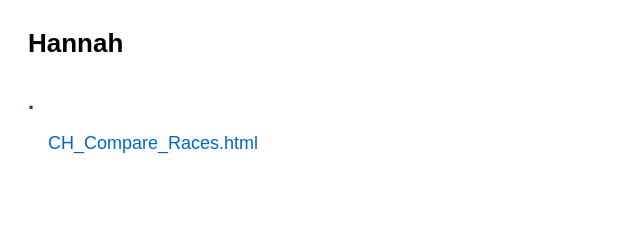
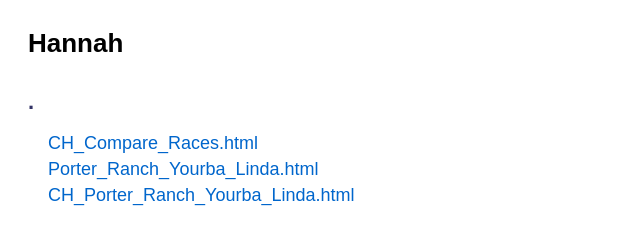
Before and after one commit to ZhiningZhang/web02, a plain HTML site: page index.html in a window 1280 px wide. Shown: the whole page, without its empty margins (0-640 px from the left). Drawn offline with Linux system fonts and the light colour scheme.

Commit message:
Update index.html

```diff
--- a/index.html
+++ b/index.html
@@ -15,5 +15,8 @@
 <h2>.</h2>
 <ul>
 <li><a href="CH_Compare_Races.html" target="_blank">CH_Compare_Races.html</a></li>
+    <li><a href="Porter_Ranch_Yourba_Linda.html" target="_blank">Porter_Ranch_Yourba_Linda.html</a></li>
+    <li><a href="CH_Porter_Ranch_Yourba_Linda.html" target="_blank">CH_Porter_Ranch_Yourba_Linda.html</a></li>
 </ul>
+
 </body></html>
```
